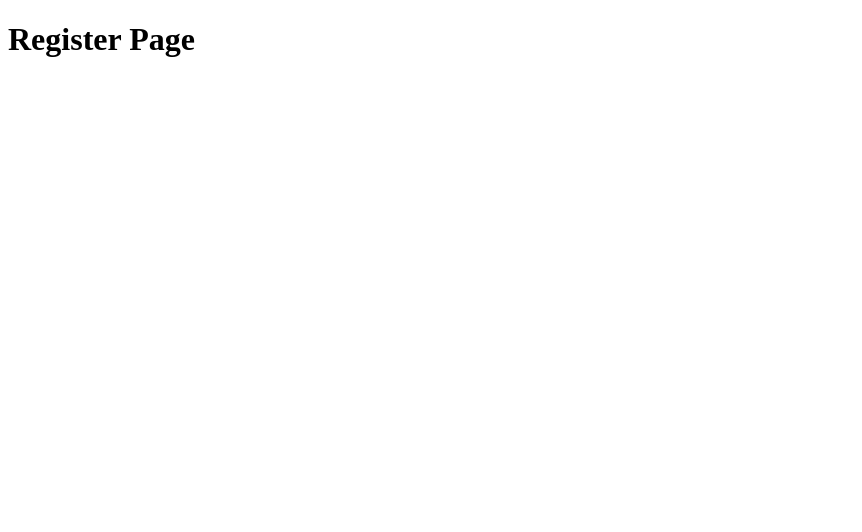
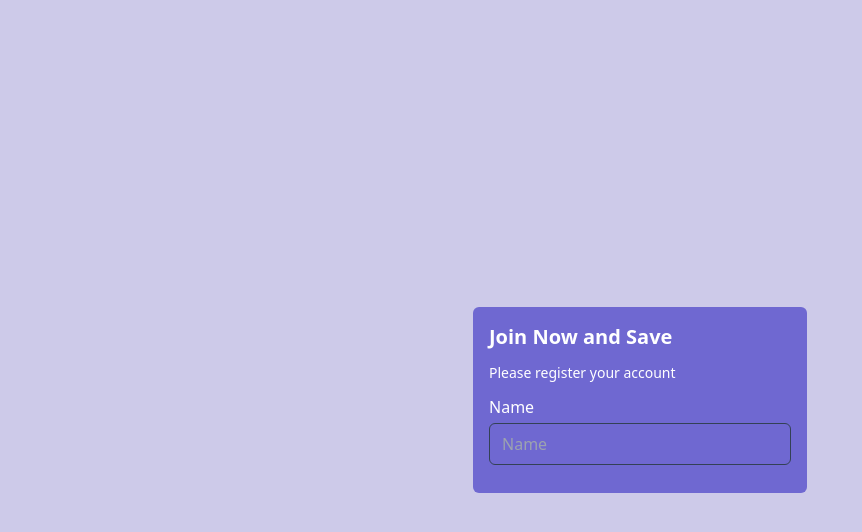
Before and after one commit to charleslinzon/dclshop, a React (Create React App) app in the folder dashboard/: page /register in a window 1280 px wide. Shown: the top 532 px of the page, without its empty margins (0-862 px from the left). Built offline with nearby package versions, Linux system fonts and the light colour scheme.

Commit message:
Create Route and Login Register Setup - Part 3

```diff
--- a/dashboard/src/index.js
+++ b/dashboard/src/index.js
@@ -1,5 +1,6 @@
 import React, {lazy} from 'react';
 import ReactDOM from 'react-dom/client';
+import './index.css'
 import reportWebVitals from './reportWebVitals';
 import { BrowserRouter } from 'react-router-dom';
 
--- a/dashboard/src/views/auth/Register.jsx
+++ b/dashboard/src/views/auth/Register.jsx
@@ -2,8 +2,20 @@
 
 const Register = () => {
     return (
-        <div>
-            <h1>Register Page</h1>
+        <div className='min-w-screen min-h-screen bg-[#cdcae9] flex justify-center items-center'>
+            <div className= 'w-[350px] text-[#ffffff] p-2'>
+                <div className='bg-[#6f68d1] p-4 rounded-md'>
+                    <h2 className='text-xl mb-3 font-bold'>Join Now and Save</h2>
+                    <p className='text-sm mb-3 font-medium'>Please register your account</p>
+
+                    <form />
+                        <div className='flex flex-col w-full gap-1 mb-3'>
+                            <label htmlFor="name">Name</label>
+                            <input className='px-3 py-2 outline-none border border-slate-700 bg-transparent rounded-md' type="text" name='name' placeholder='Name' id='name required' />
+                        </div>
+                </div>
+
+            </div>
         </div>
     );
 };
```
